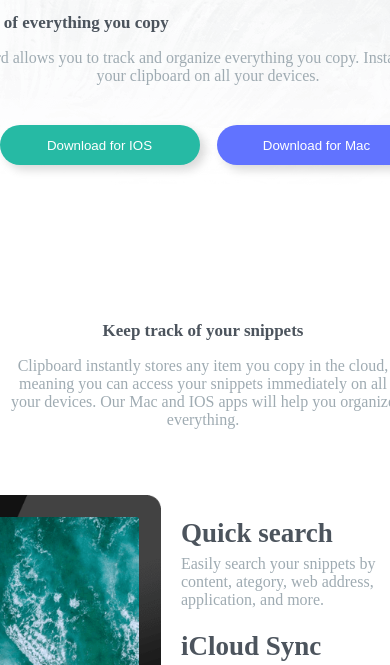
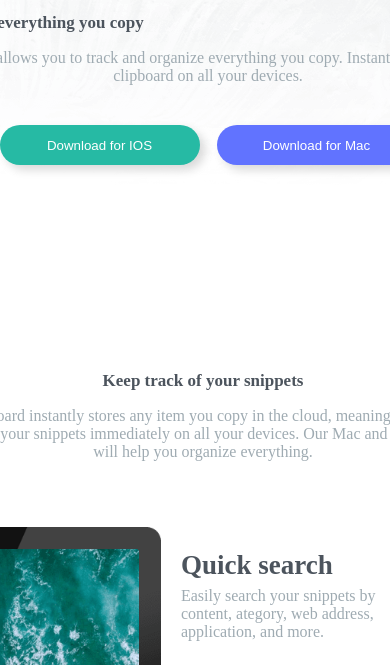
Before and after one commit to Brayoski01/clipboard-landing-page, a plain HTML site: page index.html in a window 390 px wide. Shown: the part 171-836 px from the top of the page. Drawn offline with Linux system fonts and the light colour scheme; a web font is replaced by a local one.

Commit message:
Update index.css

```diff
--- a/index.css
+++ b/index.css
@@ -179,12 +179,12 @@ body{
     }
 
     .card1{
-        width: 550px;
-        height: 250px;
+        width: 600px;
+        height: 300px;
     }
 
     .card2{
-        width: 400px;
+        width: 500px;
     }
 
 
```
